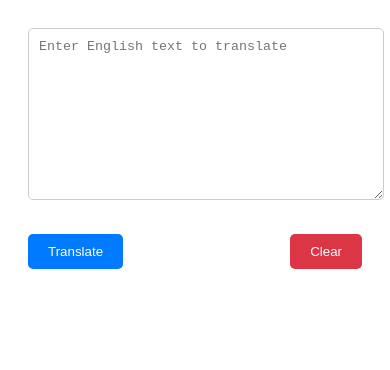
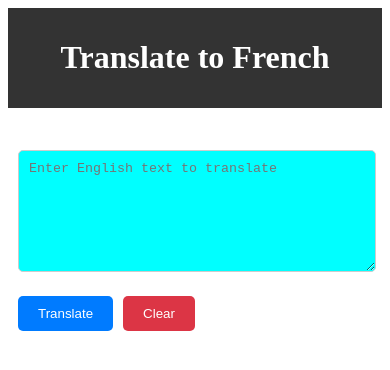
Before and after one commit to Nikhil190552/Translate, a Next.js app: page / in a window 390 px wide. Shown: the top 370 px of the page. Built offline with nearby package versions, Linux system fonts and the light colour scheme.

Commit message:
Done 	new file:   src/components/Header.js 	modified:   src/pages/api/translate.js 	modified:   src/pages/index.js 	modified:   src/styles/globals.css

```diff
--- /dev/null
+++ b/src/components/Header.js
@@ -0,0 +1,11 @@
+import React from "react";
+
+const Header = () => {
+  return (
+    <header className="header">
+      <h1 className="heading">Translate to French</h1>
+    </header>
+  );
+};
+
+export default Header;
--- a/src/pages/index.js
+++ b/src/pages/index.js
@@ -1,47 +1,5 @@
-// import { useState } from "react";
-// import axios from "axios";
-
-// export default function Home() {
-//   const [englishText, setEnglishText] = useState("");
-//   const [translatedText, setTranslatedText] = useState("");
-//   const [error, setError] = useState("");
-
-//   const handleTranslate = async () => {
-//     try {
-//       const response = await axios.post("/api/translate", {
-//         text: englishText,
-//       });
-//       setTranslatedText(response.data.translation);
-//       setError("");
-//     } catch (error) {
-//       setError("Error translating text. Please try again.");
-//       console.error("Error translating text:", error);
-//     }
-//   };
-
-//   return (
-//     <div className="container">
-//       <textarea
-//         className="textarea"
-//         value={englishText}
-//         onChange={(e) => setEnglishText(e.target.value)}
-//         placeholder="Enter English text to translate"
-//       />
-//       <button className="button" onClick={handleTranslate}>
-//         Translate
-//       </button>
-//       {translatedText && (
-//         <div className="translated-text">
-//           <h2>Translated Text:</h2>
-//           <p>{translatedText}</p>
-//         </div>
-//       )}
-//       {error && <p className="error">{error}</p>}
-//     </div>
-//   );
-// }
-
 import { useState } from "react";
+import Header from "../components/Header";
 import axios from "axios";
 
 export default function Home() {
@@ -69,6 +27,8 @@ export default function Home() {
   };
 
   return (
+    <>
+      <Header />
       <div className="container">
         <textarea
           className="textarea"
@@ -84,13 +44,16 @@ export default function Home() {
             Clear
           </button>
         </div>
+
         {translatedText && (
           <div className="translated-text">
-          <h2>Translated Text:</h2>
-          <p>{translatedText}</p>
+            <h2 className="translated-heading">Translated Text:</h2>
+            <p className="translated-paragraph">{translatedText}</p>
           </div>
         )}
+
         {error && <p className="error">{error}</p>}
       </div>
+    </>
   );
 }
--- a/src/styles/globals.css
+++ b/src/styles/globals.css
@@ -1,7 +1,19 @@
-/* .container {
+.header {
+  background-color: #333;
+  color: #fff;
+  text-align: center;
+  padding: 10px;
+}
+
+.heading {
+  font-size: 2rem;
+}
+
+.container {
   max-width: 600px;
   margin: 0 auto;
   padding: 20px;
+  margin-top: 2rem;
 }
 
 .textarea {
@@ -11,101 +23,20 @@
   margin-bottom: 20px;
   border: 1px solid #ccc;
   border-radius: 5px;
+  background-color: aqua;
 }
 
-.button {
-  background-color: #007bff;
-  color: #fff;
-  border: none;
-  padding: 10px 20px;
-  border-radius: 5px;
-  cursor: pointer;
-}
-
-.button:hover {
-  background-color: #0056b3;
-}
-
-.translated-text {
-  margin-top: 20px;
-}
-
-.error {
-  color: red;
-  margin-top: 20px;
-} */
-/*
 .button-container {
   margin-top: 10px;
   display: flex;
-  justify-content: space-between;
+  flex-direction: column;
 }
 
 .button {
   padding: 10px 20px;
   border-radius: 5px;
   cursor: pointer;
-}
-
-.translate {
-  background-color: #007bff;
-  color: #fff;
-  border: none;
-}
-
-.clear {
-  background-color: #dc3545;
-  color: #fff;
-  border: none;
-}
-
-.button:hover {
-  opacity: 0.8;
-}
-
-.textarea {
-  width: 100%;
-  height: 150px;
-  padding: 10px;
-  margin-bottom: 20px;
-  border: 1px solid #ccc;
-  border-radius: 5px;
-}
-
-.translated-text {
-  margin-top: 20px;
-}
-
-.error {
-  color: red;
-  margin-top: 20px;
-} */
-
-.container {
-  max-width: 600px;
-  margin: 0 auto;
-  padding: 20px;
-}
-
-.textarea {
-  width: 100%;
-  height: 150px;
-  padding: 10px;
-  margin-bottom: 20px;
-  border: 1px solid #ccc;
-  border-radius: 5px;
-}
-
-.button-container {
-  margin-top: 10px;
-  display: flex;
-  justify-content: space-between;
-}
-
-.button {
-  padding: 10px 20px;
-  border-radius: 5px;
-  cursor: pointer;
+  margin-bottom: 10px;
 }
 
 .translate {
@@ -128,7 +59,39 @@
   margin-top: 20px;
 }
 
+.translated-heading {
+  font-size: 1.5rem;
+  margin-bottom: 10px;
+}
+
+.translated-paragraph {
+  font-size: 1.2rem;
+}
+
 .error {
   color: red;
   margin-top: 20px;
 }
+
+/* Media Query for mobile devices */
+@media (max-width: 768px) {
+  .container {
+    padding: 10px;
+  }
+
+  .textarea {
+    height: 100px;
+    margin-bottom: 10px;
+    width: 95%;
+  }
+
+  .button-container {
+    flex-direction: row;
+    flex-wrap: wrap;
+  }
+
+  .button {
+    margin-right: 10px;
+    margin-bottom: 10px;
+  }
+}
```
Also changed, not shown: src/pages/api/translate.js (+0 -23 lines). Lines whose indentation alone changed are shown as unchanged.
